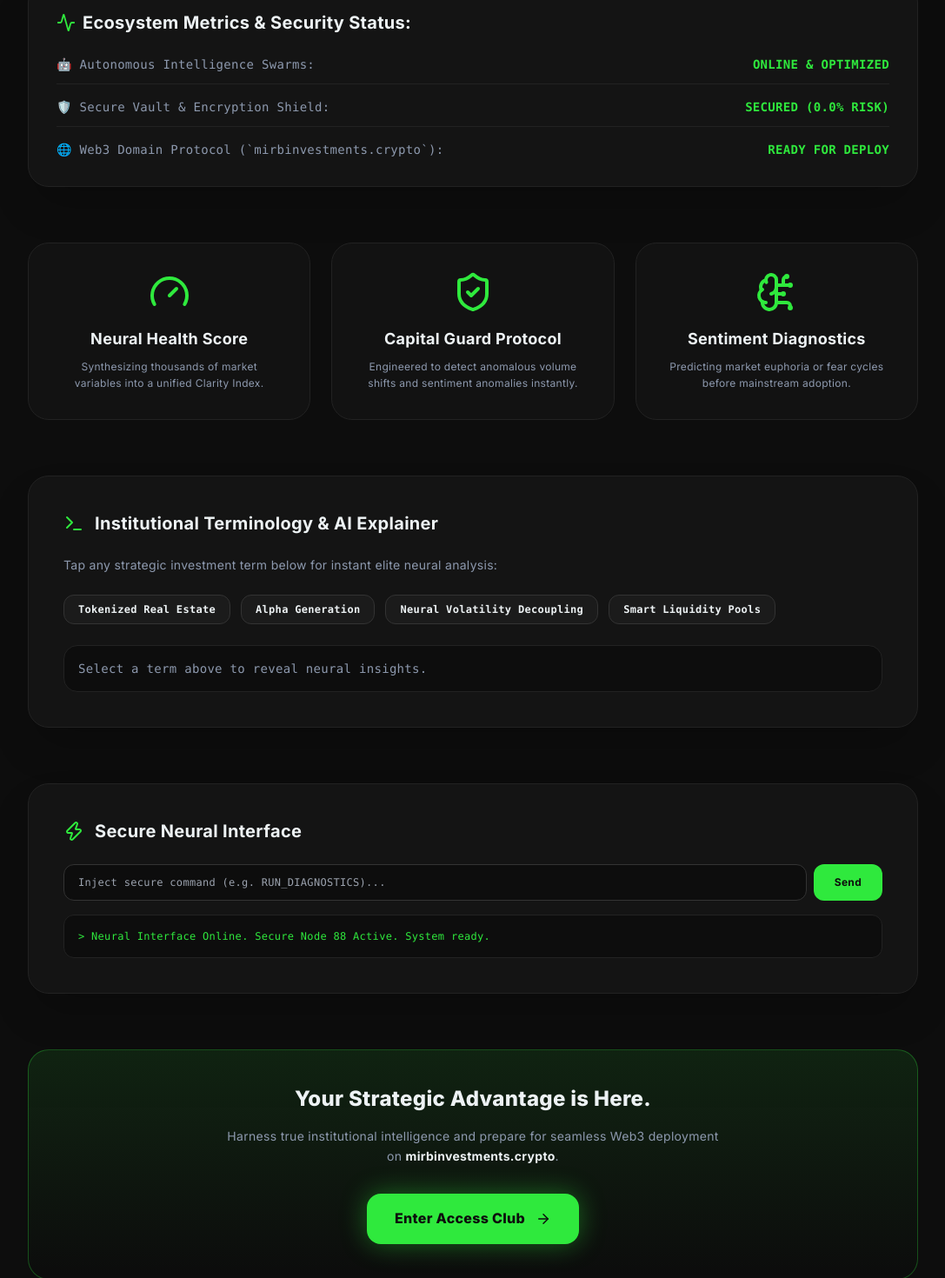
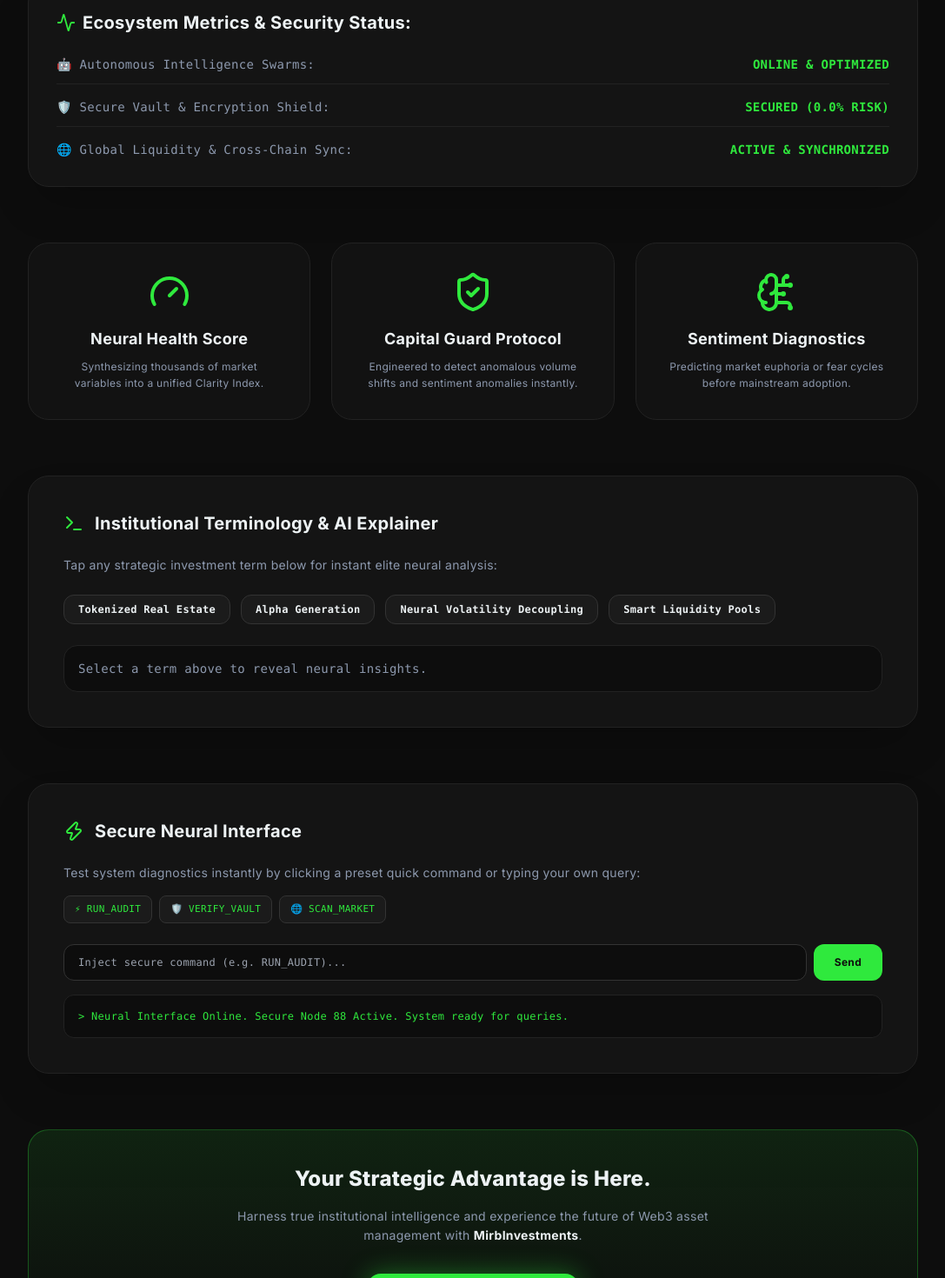
Before and after one commit to Mirb88/MirbInvestments-Web3, a Next.js app: page /neural-diagnostics in a window 1280 px wide. Shown: the part 535-2005 px from the top of the page at 87% size, without its empty margins (96-1183 px from the left). Built offline with nearby package versions, Linux system fonts and the light colour scheme; no server answers.

Commit message:
feat: Perfect public institutional metrics and add interactive quick command buttons to Neural Interface

```diff
--- a/src/app/neural-diagnostics/page.tsx
+++ b/src/app/neural-diagnostics/page.tsx
@@ -7,7 +7,7 @@ import { ShieldCheck, Gauge, BrainCircuit, Activity, Zap, Fingerprint, ArrowRigh
 export default function NeuralDiagnostics() {
   const [activeTerm, setActiveTerm] = useState<string | null>(null);
   const [customCommand, setCustomCommand] = useState('');
-  const [commandOutput, setCommandOutput] = useState('Neural Interface Online. Secure Node 88 Active. System ready.');
+  const [commandOutput, setCommandOutput] = useState('Neural Interface Online. Secure Node 88 Active. System ready for queries.');
 
   const financialTerms: Record<string, string> = {
     "Tokenized Real Estate": "Fragmented ownership of elite alpine and commercial assets backed by immutable blockchain ledgers.",
@@ -19,7 +19,20 @@ export default function NeuralDiagnostics() {
   const handleCommandSubmit = (e: React.FormEvent) => {
     e.preventDefault();
     if (!customCommand.trim()) return;
-    setCommandOutput(`Executing secure command: "${customCommand}"... Node 88 verified. Response: Optimal execution path secured.`);
+    executeCommand(customCommand);
+  };
+
+  const executeCommand = (cmd: string) => {
+    const upperCmd = cmd.toUpperCase();
+    if (upperCmd.includes('AUDIT') || upperCmd.includes('RUN_AUDIT')) {
+      setCommandOutput('EXECUTING FULL SYSTEM AUDIT: All 41 autonomous swarms synchronized. Node 88 integrity: 100%. Zero vulnerability detected.');
+    } else if (upperCmd.includes('VAULT') || upperCmd.includes('VERIFY')) {
+      setCommandOutput('VAULT ENCRYPTION VERIFIED: Zero-risk state active. Immutable ledger protection engaged for all institutional assets.');
+    } else if (upperCmd.includes('LIQUIDITY') || upperCmd.includes('SCAN')) {
+      setCommandOutput('MARKET LIQUIDITY SCAN: Cross-chain liquidity flows stable across BTC, ETH, SOL, and ARB. Alpha generation channels optimal.');
+    } else {
+      setCommandOutput(`Executing secure command: "${cmd}"... Node 88 verified. Response: Execution path secured successfully.`);
+    }
     setCustomCommand('');
   };
 
@@ -62,7 +75,7 @@ export default function NeuralDiagnostics() {
           Merging traditional asset stability with elite neural intelligence for <strong className="text-[#2FE93D]">institutional-grade market protection</strong> and real-time clarity.
         </p>
 
-        {/* 3. PUBLIC ECOSYSTEM & METRICS CARD */}
+        {/* 3. PUBLIC REPUTATIONAL ECOSYSTEM METRICS (CLEANED OF INTERNAL DEPLOY NOTES) */}
         <div className="p-8 rounded-3xl bg-[#141414] border border-[#222222] shadow-2xl text-left mb-16">
           <h3 className="text-xl font-bold text-[#EDF2F4] mb-6 flex items-center gap-2">
             <Activity className="text-[#2FE93D]" size={22} />
@@ -78,8 +91,8 @@ export default function NeuralDiagnostics() {
               <span className="text-[#2FE93D] font-bold">SECURED (0.0% RISK)</span>
             </li>
             <li className="flex justify-between items-center">
-              <span>🌐 Web3 Domain Protocol (`mirbinvestments.crypto`):</span>
-              <span className="text-[#2FE93D] font-bold">READY FOR DEPLOY</span>
+              <span>🌐 Global Liquidity & Cross-Chain Sync:</span>
+              <span className="text-[#2FE93D] font-bold">ACTIVE & SYNCHRONIZED</span>
             </li>
           </ul>
         </div>
@@ -103,7 +116,7 @@ export default function NeuralDiagnostics() {
           </div>
         </div>
 
-        {/* 5. NEW: FINANCIAL & INVESTMENT JARGON EXPLAINER MODULE */}
+        {/* 5. FINANCIAL & INVESTMENT JARGON EXPLAINER MODULE */}
         <div className="p-8 sm:p-10 rounded-3xl bg-[#141414] border border-[#222222] shadow-2xl text-left mb-16">
           <div className="flex items-center space-x-3 mb-6">
             <Terminal className="text-[#2FE93D]" size={24} />
@@ -140,19 +153,45 @@ export default function NeuralDiagnostics() {
           </div>
         </div>
 
-        {/* 6. NEW: SECURE NEURAL INTERFACE COMMAND INJECTOR */}
+        {/* 6. INTERACTIVE SECURE NEURAL INTERFACE WITH QUICK BUTTON EXAMPLES */}
         <div className="p-8 sm:p-10 rounded-3xl bg-[#141414] border border-[#222222] shadow-2xl text-left mb-16">
           <div className="flex items-center space-x-3 mb-6">
             <Zap className="text-[#2FE93D]" size={24} />
             <h3 className="text-xl font-bold text-[#EDF2F4]">Secure Neural Interface</h3>
           </div>
+          <p className="text-xs sm:text-sm text-[#8D99AE] mb-4">
+            Test system diagnostics instantly by clicking a preset quick command or typing your own query:
+          </p>
+
+          {/* Quick Preset Buttons for Users */}
+          <div className="flex flex-wrap gap-2 mb-6">
+            <button
+              onClick={() => executeCommand('RUN_AUDIT')}
+              className="px-3 py-1.5 rounded-lg bg-[#1b1b1b] border border-[#333] text-[11px] font-mono text-[#2FE93D] hover:border-[#2FE93D] transition-all cursor-pointer"
+            >
+              ⚡ RUN_AUDIT
+            </button>
+            <button
+              onClick={() => executeCommand('VERIFY_VAULT')}
+              className="px-3 py-1.5 rounded-lg bg-[#1b1b1b] border border-[#333] text-[11px] font-mono text-[#2FE93D] hover:border-[#2FE93D] transition-all cursor-pointer"
+            >
+              🛡️ VERIFY_VAULT
+            </button>
+            <button
+              onClick={() => executeCommand('SCAN_MARKET')}
+              className="px-3 py-1.5 rounded-lg bg-[#1b1b1b] border border-[#333] text-[11px] font-mono text-[#2FE93D] hover:border-[#2FE93D] transition-all cursor-pointer"
+            >
+              🌐 SCAN_MARKET
+            </button>
+          </div>
+
           <form onSubmit={handleCommandSubmit} className="space-y-4">
             <div className="flex gap-2">
               <input
                 type="text"
                 value={customCommand}
                 onChange={(e) => setCustomCommand(e.target.value)}
-                placeholder="Inject secure command (e.g. RUN_DIAGNOSTICS)..."
+                placeholder="Inject secure command (e.g. RUN_AUDIT)..."
                 className="w-full px-4 py-3 rounded-xl bg-[#0D0D0D] border border-[#333] text-[#EDF2F4] font-mono text-xs focus:outline-none focus:border-[#2FE93D]"
               />
               <button
@@ -172,7 +211,7 @@ export default function NeuralDiagnostics() {
         <div className="p-10 rounded-3xl bg-gradient-to-b from-[#2FE93D]/10 to-transparent border border-[#2FE93D]/30 text-center">
           <h3 className="text-2xl font-black text-[#EDF2F4] mb-4">Your Strategic Advantage is Here.</h3>
           <p className="text-[#8D99AE] max-w-xl mx-auto text-sm mb-8 leading-relaxed">
-            Harness true institutional intelligence and prepare for seamless Web3 deployment on <strong className="text-[#EDF2F4]">mirbinvestments.crypto</strong>.
+            Harness true institutional intelligence and experience the future of Web3 asset management with <strong className="text-[#EDF2F4]">MirbInvestments</strong>.
           </p>
           <Link href="/club" className="inline-flex items-center justify-center gap-3 px-8 py-4 rounded-2xl bg-[#2FE93D] text-[#0D0D0D] font-extrabold text-base hover:scale-105 transition-all shadow-[0_0_30px_rgba(47,233,61,0.4)]">
             <span>Enter Access Club</span>
```
